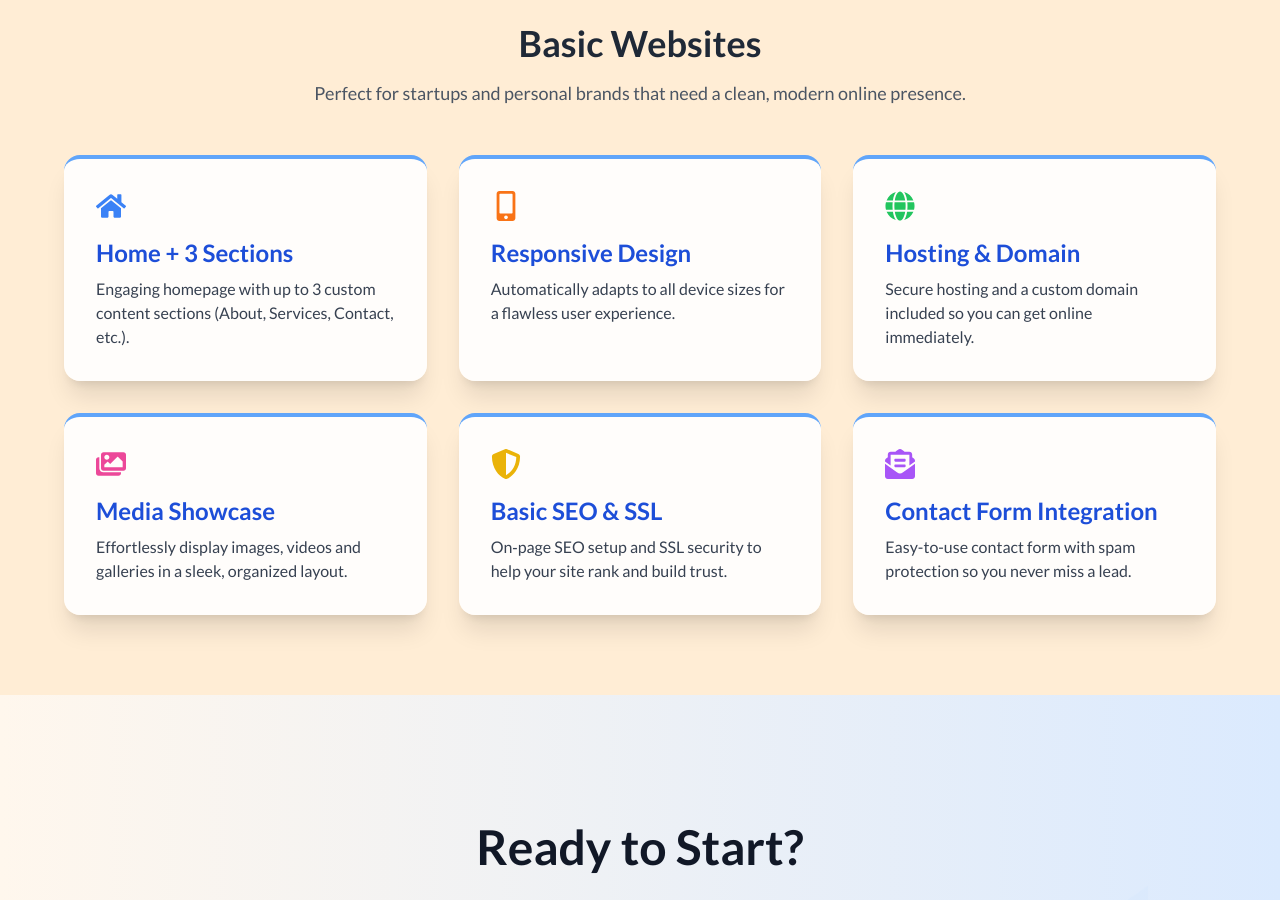
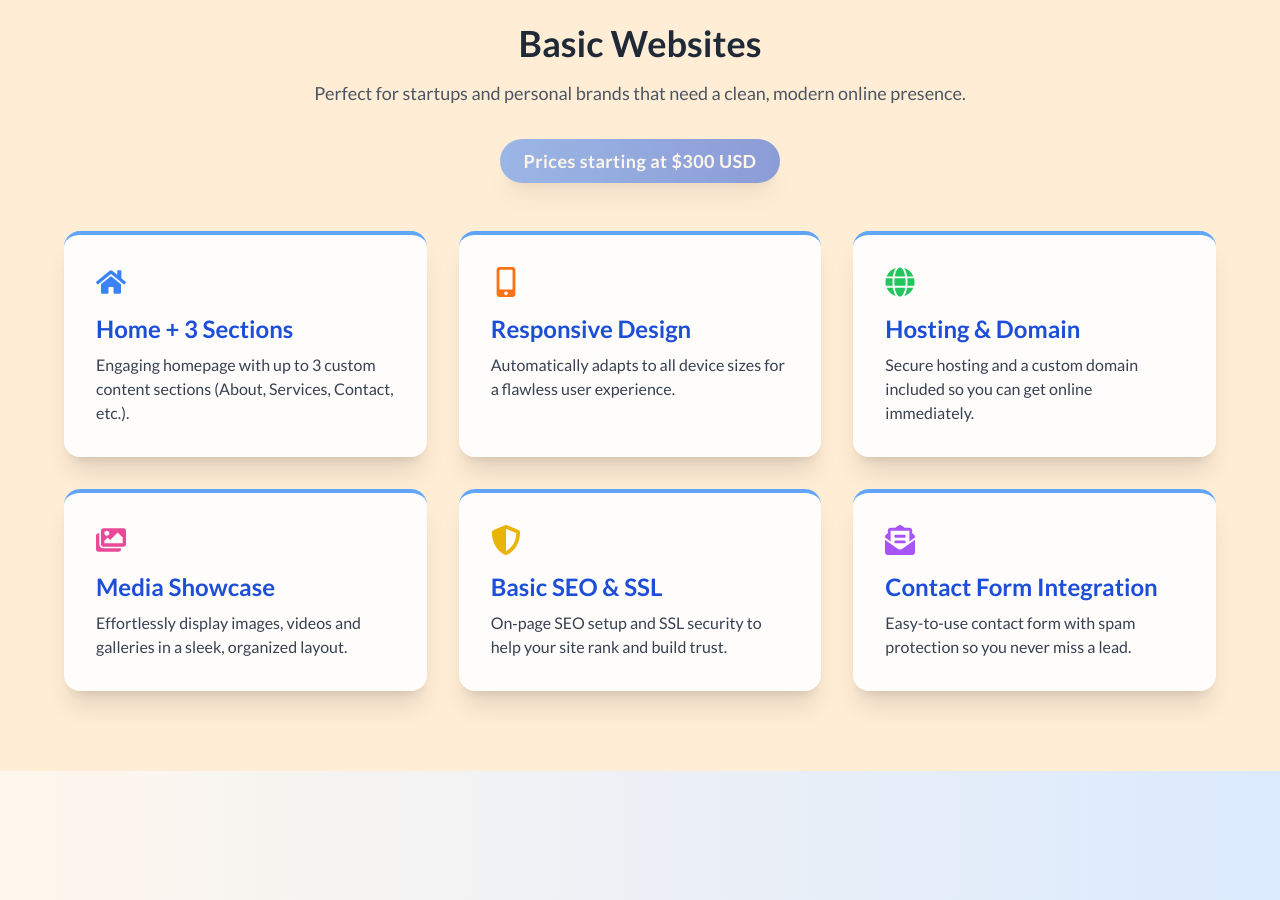
Before and after one commit to Guidoll2/guidollauradonew, a Next.js app: page / in a window 1280 px wide. Shown: the part 3320-4220 px from the top of the page. Built offline with nearby package versions, Linux system fonts and the light colour scheme.

Commit message:
premium costs

```diff
--- a/src/app/page.tsx
+++ b/src/app/page.tsx
@@ -31,8 +31,13 @@ export default function Home() {
       : "Transforma tu presencia en línea con soluciones a medida diseñadas para impulsar tu negocio y cautivar a tu audiencia.";
   const startingPrice =
     language === "EN"
-      ? "Prices starting at $500 USD"
-      : "Precios desde 500 USD";
+      ? "Prices starting at $700 USD"
+      : "Precios desde 700 USD";
+
+       const startingPrice2 =
+    language === "EN"
+      ? "Prices starting at $300 USD"
+      : "Precios desde 300 USD";
 
   const services = [
   {
@@ -372,7 +377,7 @@ const basicServices = [
             {language === "EN"
               ? "From a simple landing page to an App web application,"
               : "Ya sea una simple landing page o una App web compleja,"}
-            <br />
+            <br className=""/>
             {language === "EN"
               ? "I bring your vision to life to meet your needs."
               : "Puedo transformar tu idea en el sitio que necesitas."}
@@ -500,7 +505,11 @@ const basicServices = [
         ? "Perfect for startups and personal brands that need a clean, modern online presence."
         : "Perfecto para startups y marcas personales que necesitan una presencia online limpia y moderna."}
     </p>
+     <span className="inline-block mt-8 px-6 py-2 bg-gradient-to-r from-blue-500 to-blue-700 text-white text-lg font-bold rounded-full shadow-xl tracking-wide animate-pulse">
+        {startingPrice2}
+      </span>
   </div>
+
 
   {/* Grid de características */}
   <div className="max-w-6xl mx-auto grid grid-cols-1 sm:grid-cols-2 lg:grid-cols-3 gap-8">
```
